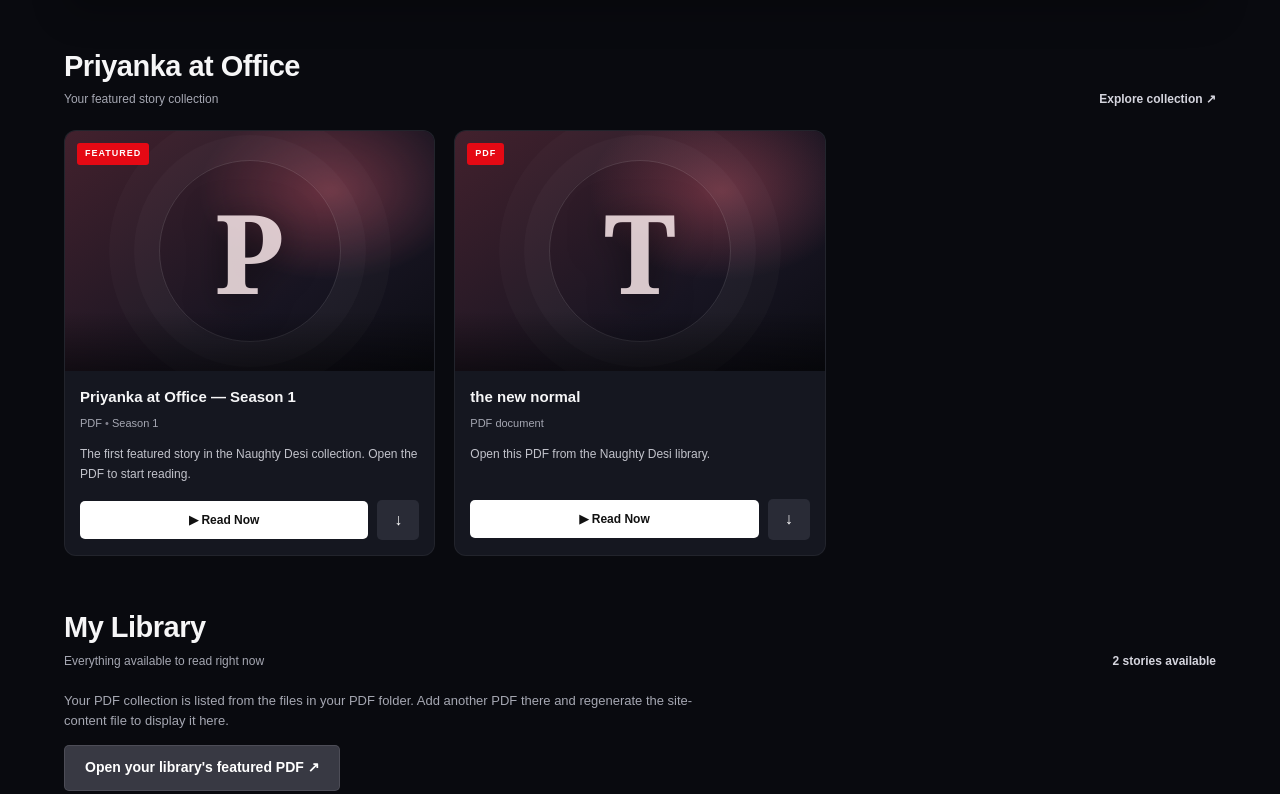
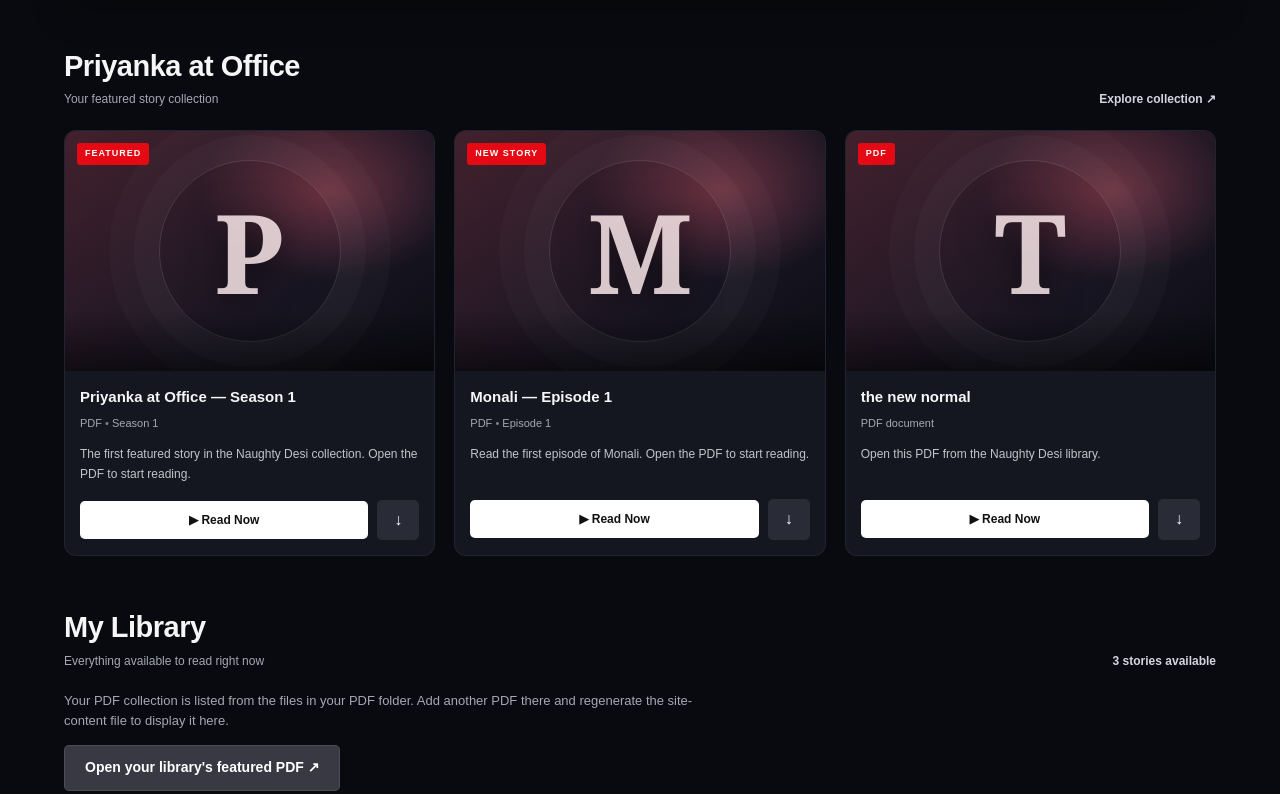
Before and after one commit to rockysinghhub/rockysinghhub.github.io, a plain HTML site: page index.html in a window 1280 px wide. Shown: the part 729-1523 px from the top of the page. Drawn offline with Linux system fonts and the light colour scheme.

Commit message:
Monali new File

```diff
--- a/index.html
+++ b/index.html
@@ -885,6 +885,8 @@
         </div>
 
         <div class="story-row" id="storyGrid">
+
+          <!-- PRIYANKA AT OFFICE -->
           <article class="story-card"
             data-search="priyanka at office season 1 pdf story">
 
@@ -926,6 +928,48 @@
               </div>
             </div>
           </article>
+
+          <!-- MONALI EPISODE 1 -->
+          <article class="story-card"
+            data-search="monali episode 1 pdf story">
+
+            <a href="./PDF/Monali%20episode%201.pdf"
+              target="_blank" rel="noopener"
+              aria-label="Open Monali Episode 1">
+
+              <div class="cover">
+                <span class="cover-badge">NEW STORY</span>
+                <span class="cover-letter" aria-hidden="true">M</span>
+                <span class="cover-bottom"></span>
+              </div>
+            </a>
+
+            <div class="story-info">
+              <h3 class="story-title">Monali — Episode 1</h3>
+
+              <div class="story-meta">
+                PDF <span class="meta-dot">•</span> Episode 1
+              </div>
+
+              <p class="story-description">
+                Read the first episode of Monali. Open the PDF to start reading.
+              </p>
+
+              <div class="card-actions">
+                <a class="card-btn card-read"
+                  href="./PDF/Monali%20episode%201.pdf"
+                  target="_blank" rel="noopener">
+                  ▶ Read Now
+                </a>
+
+                <a class="card-btn card-download"
+                  href="./PDF/Monali%20episode%201.pdf"
+                  download="Monali episode 1.pdf"
+                  aria-label="Download Monali Episode 1"
+                  title="Download PDF">↓</a>
+              </div>
+            </div>
+          </article>
         </div>
 
         <div class="empty-state" id="emptyState" hidden>
@@ -940,7 +984,7 @@
             <h2>My Library</h2>
             <p>Everything available to read right now</p>
           </div>
-          <span class="text-link" id="libraryCount">1 story available</span>
+          <span class="text-link" id="libraryCount">2 stories available</span>
         </div>
 
         <p style="color:#a5a7b2;font-size:13px;max-width:650px;">
@@ -1055,21 +1099,18 @@
         "Music unavailable. Check that the MP3 is uploaded beside index.html.";
     });
 
-    // ROTATING HERO IMAGES: image -sequence (0) through image -sequence (18)
-    // Place the 19 images inside the images/ folder. Common extensions are checked automatically.
+    // ROTATING HERO IMAGES: image-sequence  (0) through image-sequence  (18)
+    // Place all 19 images inside the images/ folder.
     const heroBackgroundA = document.getElementById("heroBackgroundA");
     const heroBackgroundB = document.getElementById("heroBackgroundB");
     const heroBackgroundLayers = [heroBackgroundA, heroBackgroundB];
 
     const heroImageBases = Array.from(
-      { length: 25 },
-      (_, index) => `image-sequence (${index})`
+      { length: 19 },
+      (_, index) => `image-sequence  (${index})`
     );
 
-    const imageExtensions = [
-      ".png", ".jpg", ".jpeg", ".webp", ".gif",
-      ".PNG", ".JPG", ".JPEG", ".WEBP", ".GIF"
-    ];
+    const imageExtensions = [".jpg"];
 
     let heroImagePaths = [];
     let heroImageIndex = -1;
@@ -1234,13 +1275,17 @@
 
         const content = await response.json();
         const pdfs = Array.isArray(content.pdfs) ? content.pdfs : [];
-        const knownFeaturedPdf = "Priyanka at Office- season 1.pdf".toLowerCase();
+
+        const alreadyDisplayedPdfNames = new Set([
+          "Priyanka at Office- season 1.pdf".toLowerCase(),
+          "Monali episode 1.pdf".toLowerCase()
+        ]);
 
         const extraPdfs = pdfs.filter(pdf =>
           pdf &&
           typeof pdf.url === "string" &&
           typeof pdf.fileName === "string" &&
-          pdf.fileName.toLowerCase() !== knownFeaturedPdf
+          !alreadyDisplayedPdfNames.has(pdf.fileName.toLowerCase())
         );
 
         const storyGrid = document.getElementById("storyGrid");
```
Also changed, not shown: images/image-sequence (3).jpeg (deleted), 9 other files.
